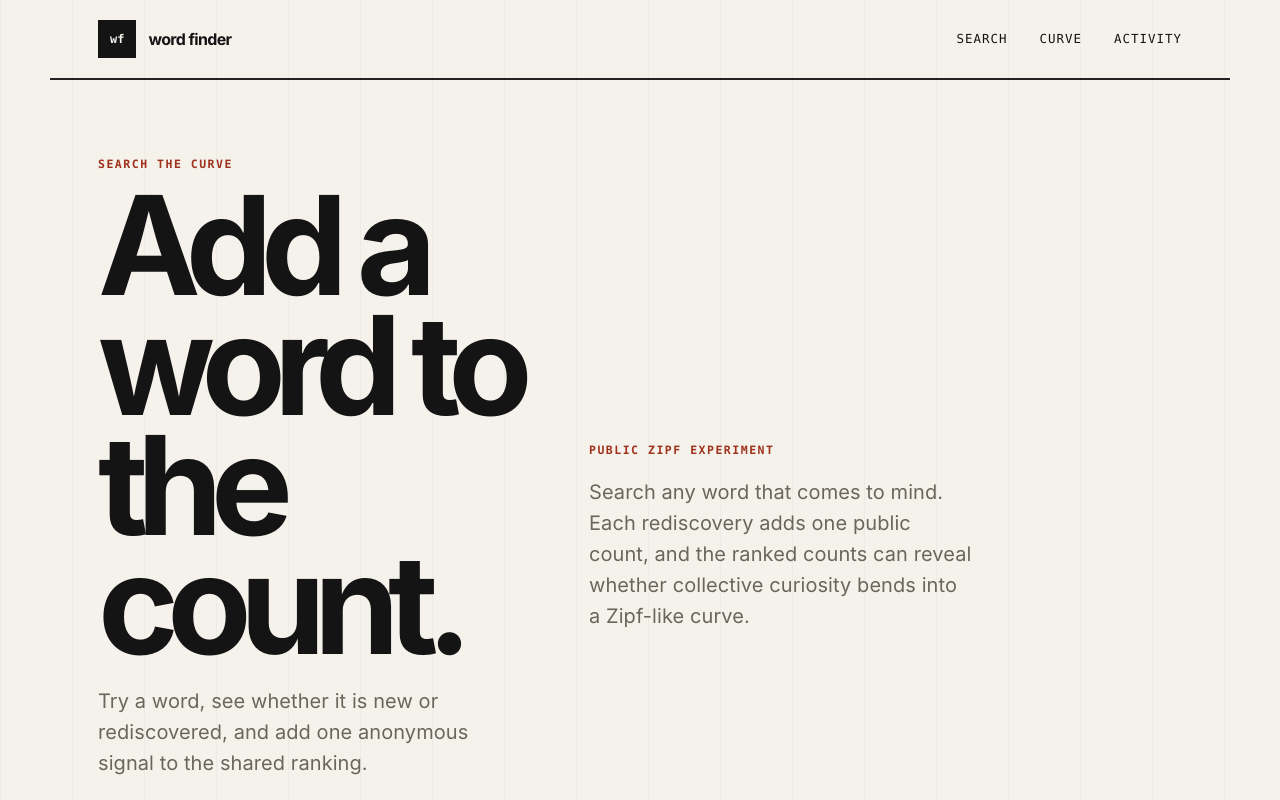
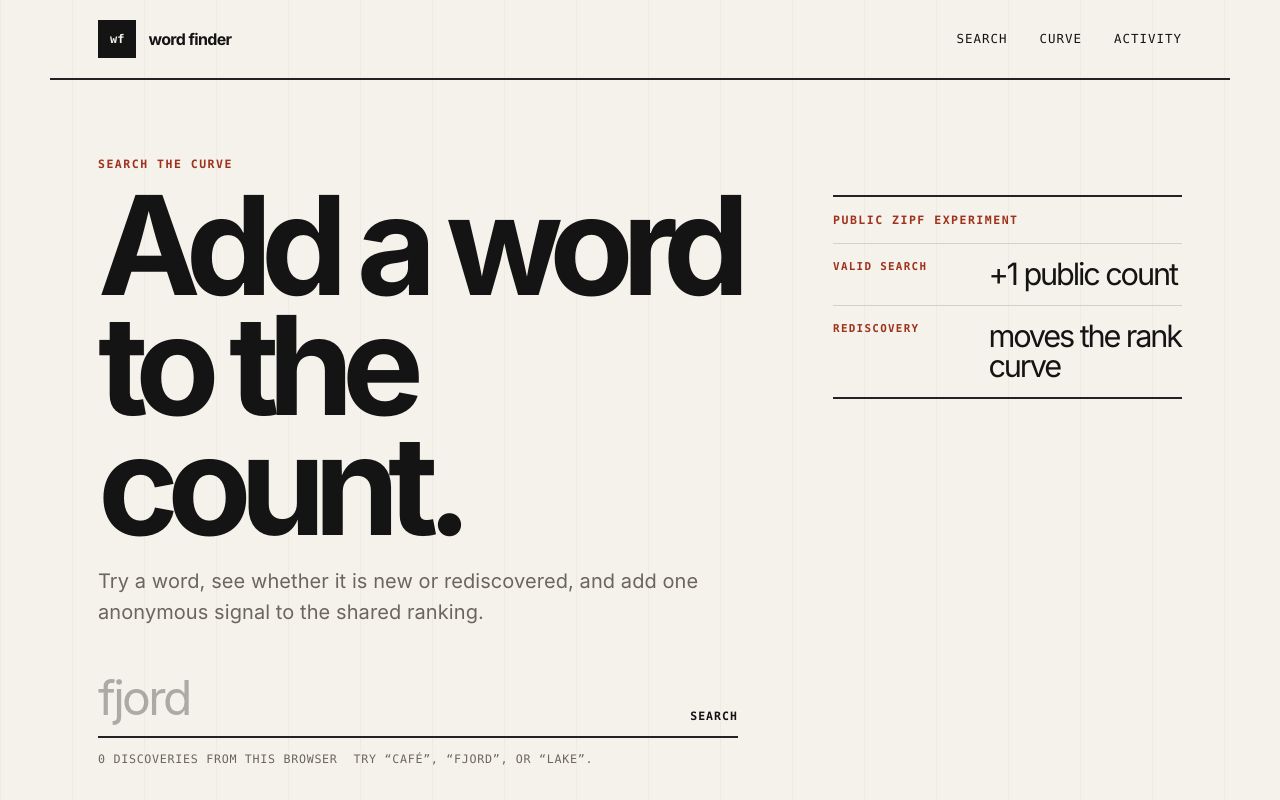
Before and after one commit to TomBonness/wordfinder, a Next.js app: page / in a window 1280 px wide. Shown: the top 800 px of the page. Built offline with nearby package versions, Linux system fonts and the light colour scheme.

Commit message:
Refine home hero support panel

```diff
--- a/src/app/globals.css
+++ b/src/app/globals.css
@@ -126,14 +126,52 @@ main {
 
 .story-hero {
   display: grid;
-  grid-template-columns: minmax(0, 0.72fr) minmax(22rem, 1fr);
-  align-items: center;
+  grid-template-columns: minmax(0, 1fr) minmax(18rem, 0.52fr);
+  align-items: start;
   gap: clamp(1.5rem, 5vw, 4rem);
   min-height: min(72vh, 44rem);
 }
 
 .story-hero-copy {
-  max-width: 24rem;
+  width: 100%;
+  max-width: 28rem;
+  margin-top: 2.35rem;
+  border-block: 2px solid var(--line);
+}
+
+.story-hero-copy .kicker {
+  margin: 0;
+  padding-block: 1rem;
+}
+
+.hero-facts {
+  display: grid;
+  margin: 0;
+}
+
+.hero-facts > div {
+  display: grid;
+  grid-template-columns: minmax(7rem, 0.72fr) minmax(0, 1fr);
+  gap: 1rem;
+  padding-block: 1rem;
+  border-top: 1px solid var(--line-soft);
+}
+
+.hero-facts dt {
+  color: var(--accent-dark);
+  font-family: var(--font-mono);
+  font-size: 0.68rem;
+  font-weight: 700;
+  letter-spacing: 0.12em;
+  text-transform: uppercase;
+}
+
+.hero-facts dd {
+  margin: 0;
+  color: var(--ink);
+  font-size: clamp(1.6rem, 2.4vw, 2.25rem);
+  line-height: 0.96;
+  letter-spacing: -0.07em;
 }
 
 .search-panel {
--- a/src/app/page.tsx
+++ b/src/app/page.tsx
@@ -24,10 +24,16 @@ export default async function HomePage() {
         <SearchPanel />
         <div className="story-hero-copy">
           <div className="kicker">public Zipf experiment</div>
-          <p className="story-deck">
-            Search any word that comes to mind. Each rediscovery adds one public count, and the ranked counts can reveal whether
-            collective curiosity bends into a Zipf-like curve.
-          </p>
+          <dl className="hero-facts" aria-label="Experiment rules">
+            <div>
+              <dt>valid search</dt>
+              <dd>+1 public count</dd>
+            </div>
+            <div>
+              <dt>rediscovery</dt>
+              <dd>moves the rank curve</dd>
+            </div>
+          </dl>
         </div>
       </section>
 
```
